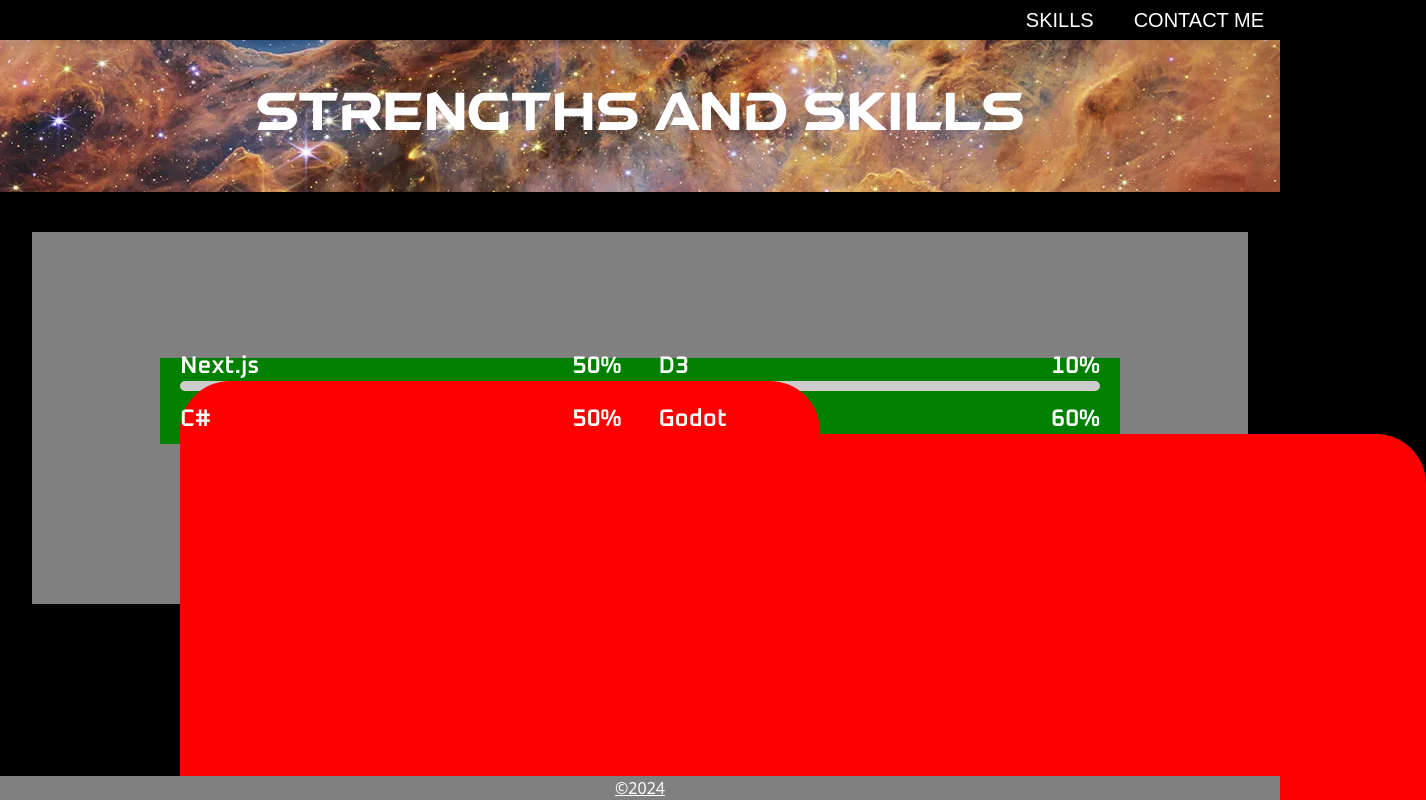
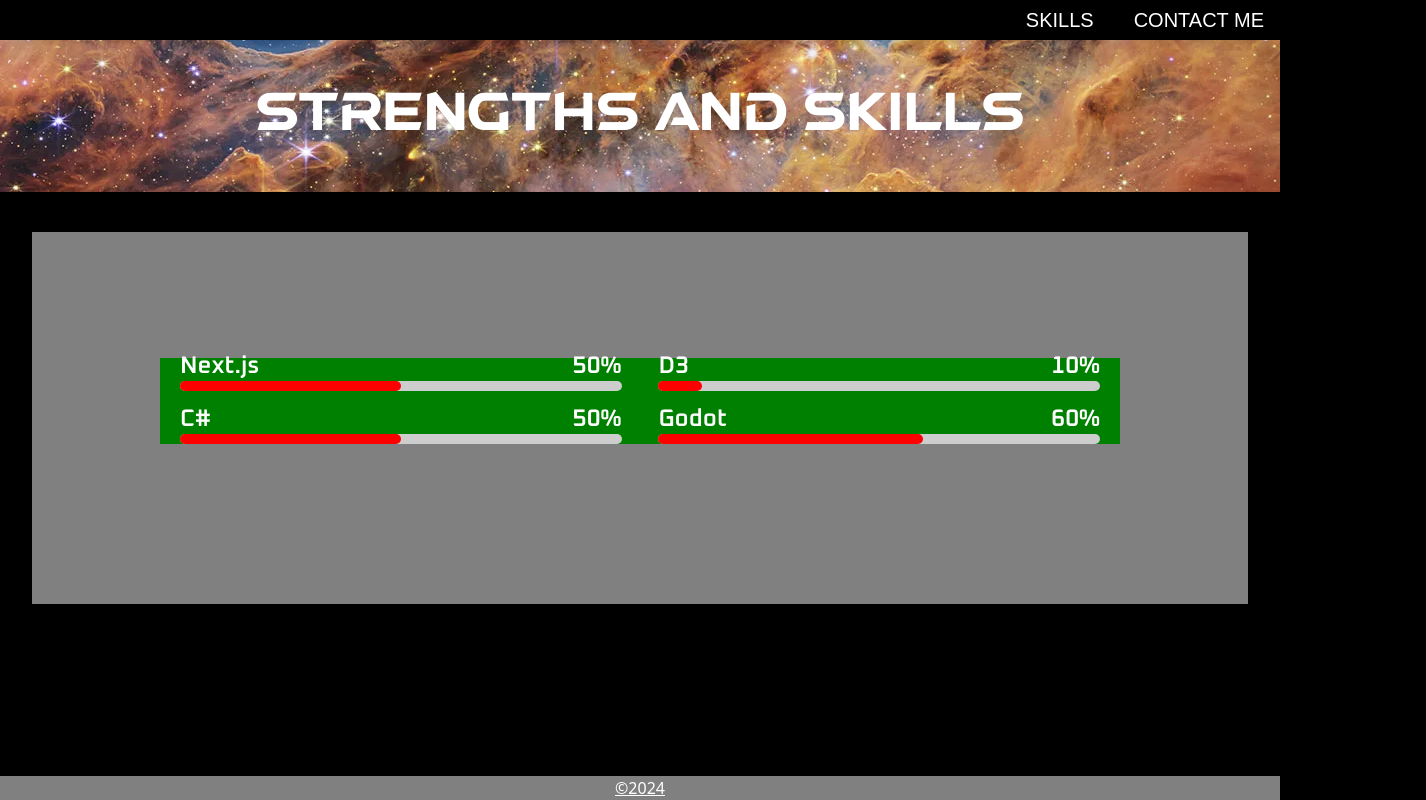
Before and after one commit to AranethWinters/practice, a Next.js app: page /skills in a window 1280 px wide. Shown: the top 800 px of the page, 1426 px wide, since content can reach past the window. Built offline with nearby package versions, Linux system fonts and the light colour scheme.

Commit message:
trying another fix for skills(3)

```diff
--- a/app/style/experience.css
+++ b/app/style/experience.css
@@ -72,6 +72,8 @@
     width: 100%;
     background-color: #cdcdcd;
     border-radius: 50px;
+    position: relative;
+    z-index: 0;
 }
 
 .progress-line span{
```
